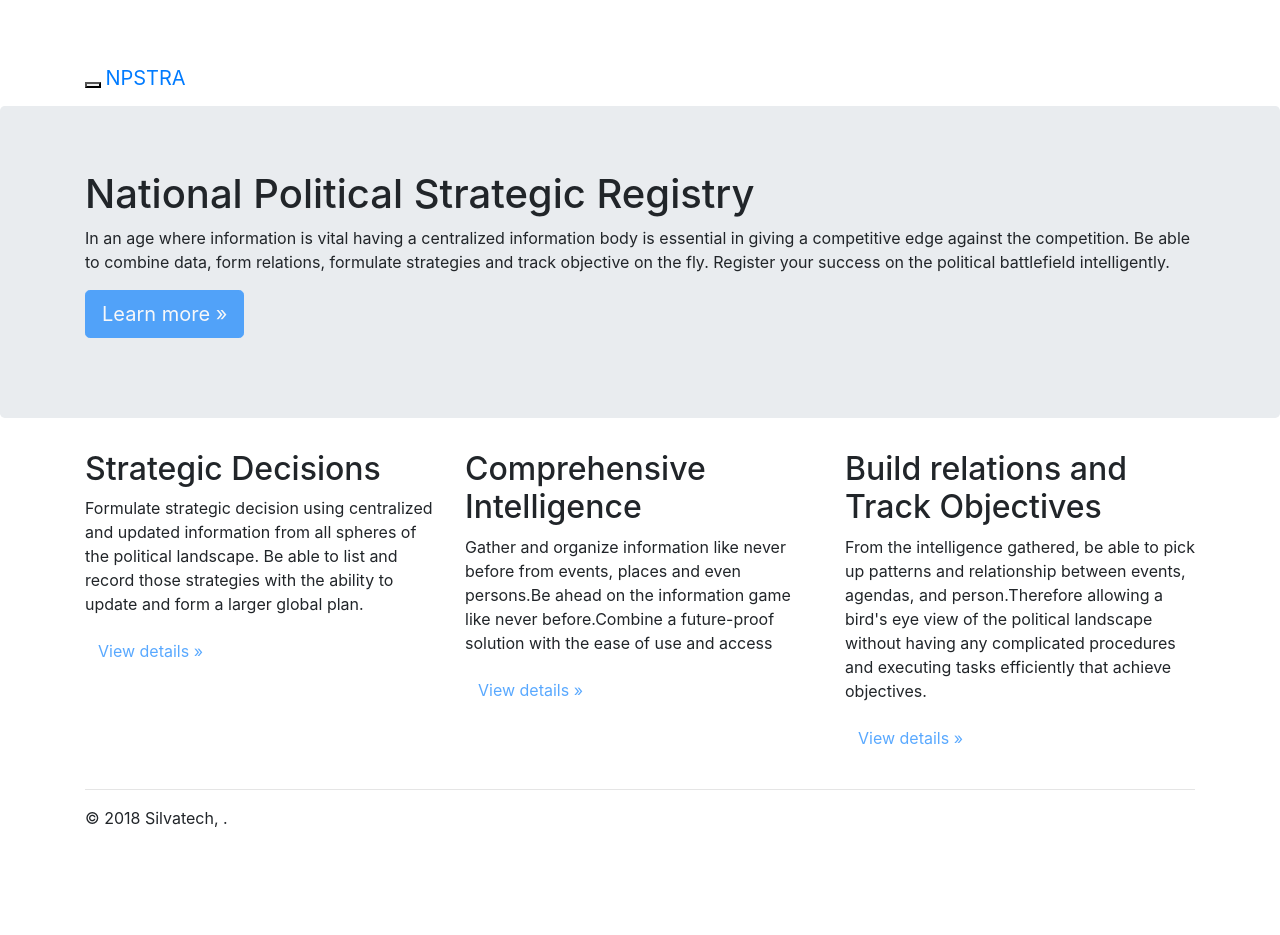
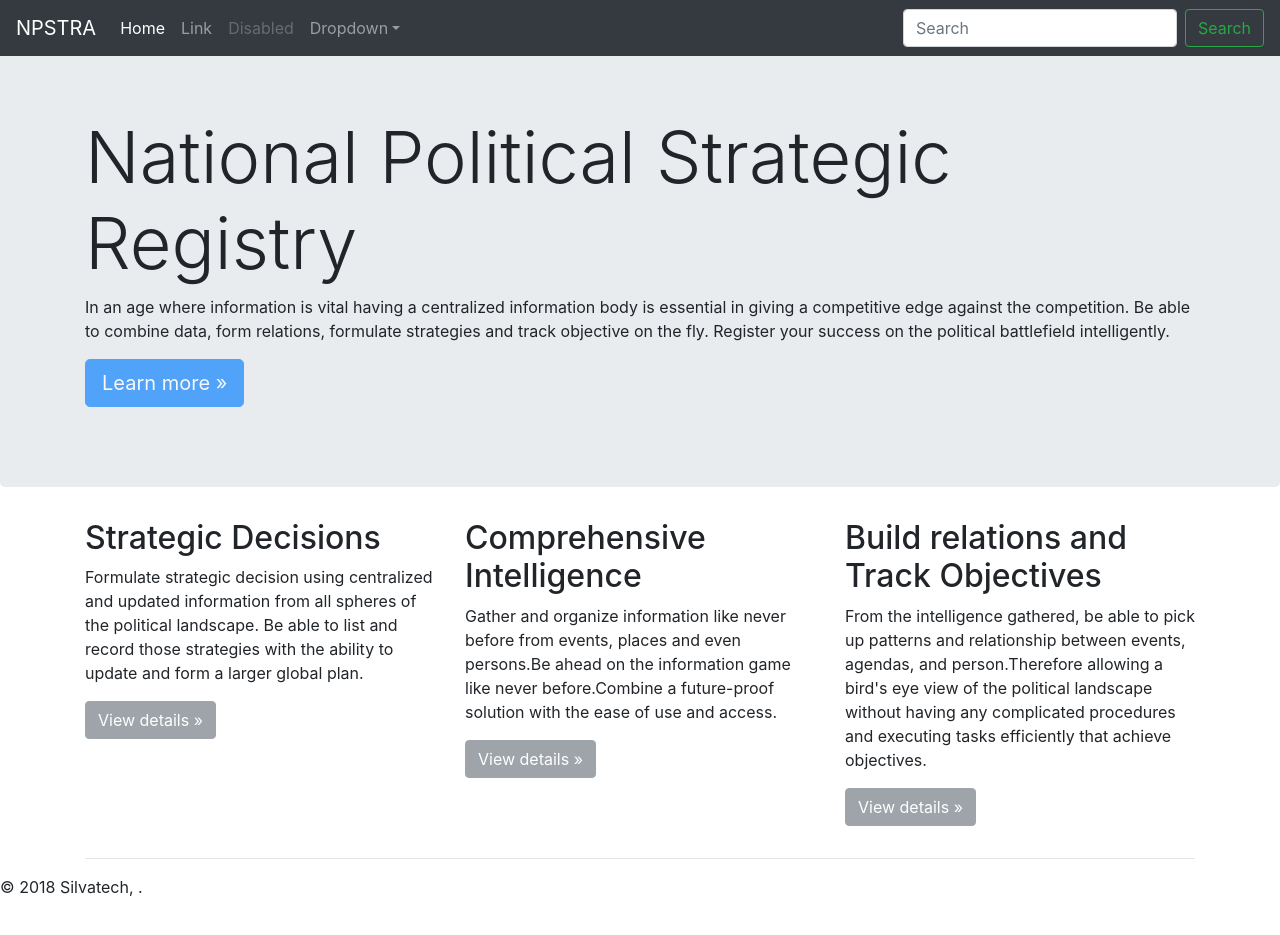
Before and after one commit to deehmi8427/npstra, a Django app: page / in a window 1280 px wide. Before the commit the page ends 827 px from the top, so only its background shows below. Run offline with Django 3.2, Linux system fonts and the light colour scheme; some libraries are stand-ins or nearby versions.

Commit message:
Updated base and home pages for bootstrap 4

```diff
--- a/political_registry/templates/base.html
+++ b/political_registry/templates/base.html
@@ -5,12 +5,12 @@
     <meta charset="UTF-8">
     <title>{% block title %}{% block subtitle %}Welcome to NPSTRA{% endblock %}{% endblock %}</title>
     <link rel="stylesheet" href="{% static 'bootstrap/css/bootstrap.min.css' %}">
-    <link rel="stylesheet" href="{% static 'css/ie10-viewport-bug-workaround.css' %}">
+{#    <link rel="stylesheet" href="{% static 'css/ie10-viewport-bug-workaround.css' %}">#}
     <link rel="stylesheet" href="{% static 'css/jumbotron.css' %}">
     <link rel="stylesheet" href="{% static 'css/style.css' %}">
 
 
-    <script src="{% static 'js/ie-emulation-modes-warning.js' %}"></script>
+{#    <script src="{% static 'js/ie-emulation-modes-warning.js' %}"></script>#}
     {% block head %}
     {% endblock %}
 </head>
@@ -20,8 +20,8 @@
 
 <script src="https://code.jquery.com/jquery-3.3.1.slim.min.js" integrity="sha384-q8i/X+965DzO0rT7abK41JStQIAqVgRVzpbzo5smXKp4YfRvH+8abtTE1Pi6jizo" crossorigin="anonymous"></script>
 <script src="https://cdnjs.cloudflare.com/ajax/libs/popper.js/1.14.3/umd/popper.min.js" integrity="sha384-ZMP7rVo3mIykV+2+9J3UJ46jBk0WLaUAdn689aCwoqbBJiSnjAK/l8WvCWPIPm49" crossorigin="anonymous"></script>
-<script src="{% static 'js/ie10-viewport-bug-workaround.js' %}"></script>
-<script src="https://ajax.googleapis.com/ajax/libs/jquery/1.12.4/jquery.min.js"></script>
+{#<script src="{% static 'js/ie10-viewport-bug-workaround.js' %}"></script>#}
+{#<script src="https://ajax.googleapis.com/ajax/libs/jquery/1.12.4/jquery.min.js"></script>#}
 <script src="{% static 'bootstrap/js/bootstrap.min.js' %}"></script>
 {% block scripts %}
 {% endblock %}
--- a/political_registry/templates/home.html
+++ b/political_registry/templates/home.html
@@ -11,37 +11,47 @@
 {% block content %}
     <body>
 
-    <nav class="navbar navbar-inverse navbar-fixed-top">
-      <div class="container">
-        <div class="navbar-header">
-          <button type="button" class="navbar-toggle collapsed" data-toggle="collapse" data-target="#navbar" aria-expanded="false" aria-controls="navbar">
-            <span class="sr-only">Toggle navigation</span>
-            <span class="icon-bar"></span>
-            <span class="icon-bar"></span>
-            <span class="icon-bar"></span>
+    <nav class="navbar navbar-expand-md navbar-dark fixed-top bg-dark">
+      <a class="navbar-brand" href="/">NPSTRA</a>
+      <button class="navbar-toggler" type="button" data-toggle="collapse" data-target="#navbarsExampleDefault" aria-controls="navbarsExampleDefault" aria-expanded="false" aria-label="Toggle navigation">
+        <span class="navbar-toggler-icon"></span>
       </button>
-          <a class="navbar-brand" href="#">NPSTRA</a>
+
+      <div class="collapse navbar-collapse" id="navbarsExampleDefault">
+        <ul class="navbar-nav mr-auto">
+          <li class="nav-item active">
+            <a class="nav-link hidden" href="#">Home <span class="sr-only">(current)</span></a>
+          </li>
+          <li class="nav-item">
+            <a class="nav-link hidden" href="#">Link</a>
+          </li>
+          <li class="nav-item">
+            <a class="nav-link disabled hidden" href="#">Disabled</a>
+          </li>
+          <li class="nav-item dropdown">
+            <a class="nav-link dropdown-toggle hidden" href="http://example.com" id="dropdown01" data-toggle="dropdown" aria-haspopup="true" aria-expanded="false">Dropdown</a>
+            <div class="dropdown-menu" aria-labelledby="dropdown01">
+              <a class="dropdown-item" href="#">Action</a>
+              <a class="dropdown-item" href="#">Another action</a>
+              <a class="dropdown-item" href="#">Something else here</a>
             </div>
-        <div id="navbar" class="navbar-collapse collapse">
-          <form class="navbar-form navbar-right">
-            <div class="form-group">
-              <input type="text" placeholder="Email" class="form-control">
-            </div>
-            <div class="form-group">
-              <input type="password" placeholder="Password" class="form-control">
-            </div>
-            <button type="submit" class="btn btn-success disabled">Sign in</button>
+          </li>
+        </ul>
+        <form class="form-inline my-2 my-lg-0">
+          <input class="form-control mr-sm-2" type="text" placeholder="Search" aria-label="Search">
+          <button class="btn btn-outline-success my-2 my-sm-0" type="submit">Search</button>
         </form>
-        </div><!--/.navbar-collapse -->
       </div>
     </nav>
+
+    <main role="main">
 
       <!-- Main jumbotron for a primary marketing message or call to action -->
       <div class="jumbotron">
         <div class="container">
-        <h1>National Political Strategic Registry</h1>
+          <h1 class="display-3">National Political Strategic Registry</h1>
           <p>In an age where information is vital having a centralized information body is essential in giving a competitive edge against the competition.
-            Be able to combine data, form relations, formulate strategies and track objective on the fly. Register your success on the political battlefield intelligently. </p>
+            Be able to combine data, form relations, formulate strategies and track objective on the fly. Register your success on the political battlefield intelligently.</p>
           <p><a class="btn btn-primary btn-lg disabled" href="#" role="button">Learn more &raquo;</a></p>
         </div>
       </div>
@@ -51,27 +61,32 @@
         <div class="row">
           <div class="col-md-4">
             <h2>Strategic Decisions</h2>
-          <p>Formulate strategic decision using centralized and updated information from all spheres of the political landscape. Be able to list and record those strategies with the ability to update and form a larger global plan. </p>
-          <p><a class="btn btn-default disabled" href="#" role="button">View details &raquo;</a></p>
+            <p>Formulate strategic decision using centralized and updated information from all spheres of the political landscape. Be able to list and record those strategies with the ability to update and form a larger global plan.</p>
+            <p><a class="btn btn-secondary disabled" href="#" role="button">View details &raquo;</a></p>
           </div>
           <div class="col-md-4">
             <h2>Comprehensive Intelligence</h2>
-          <p>Gather and organize information like never before from events, places and even persons.Be ahead on the information game like never before.Combine a future-proof solution with the ease of use and access</p>
-          <p><a class="btn btn-default disabled" href="#" role="button">View details &raquo;</a></p>
+            <p>Gather and organize information like never before from events, places and even persons.Be ahead on the information game like never before.Combine a future-proof solution with the ease of use and access. </p>
+            <p><a class="btn btn-secondary disabled" href="#" role="button">View details &raquo;</a></p>
           </div>
           <div class="col-md-4">
             <h2>Build relations and Track Objectives </h2>
             <p>From the intelligence gathered, be able to pick up patterns and relationship between events, agendas, and person.Therefore allowing a bird's eye view of the political landscape without having any complicated procedures and executing tasks efficiently that achieve objectives.</p>
-          <p><a class="btn btn-default disabled" href="#" role="button">View details &raquo;</a></p>
+            <p><a class="btn btn-secondary disabled" href="#" role="button">View details &raquo;</a></p>
           </div>
         </div>
 
         <hr>
 
+      </div> <!-- /container -->
+
+    </main>
+
+
+
       <footer>
         <p>&copy; {% now "Y" %} Silvatech, .</p>
       </footer>
-    </div> <!-- /container -->
 
     </body>
 {% endblock %}
```
Lines whose indentation alone changed are shown as unchanged.
